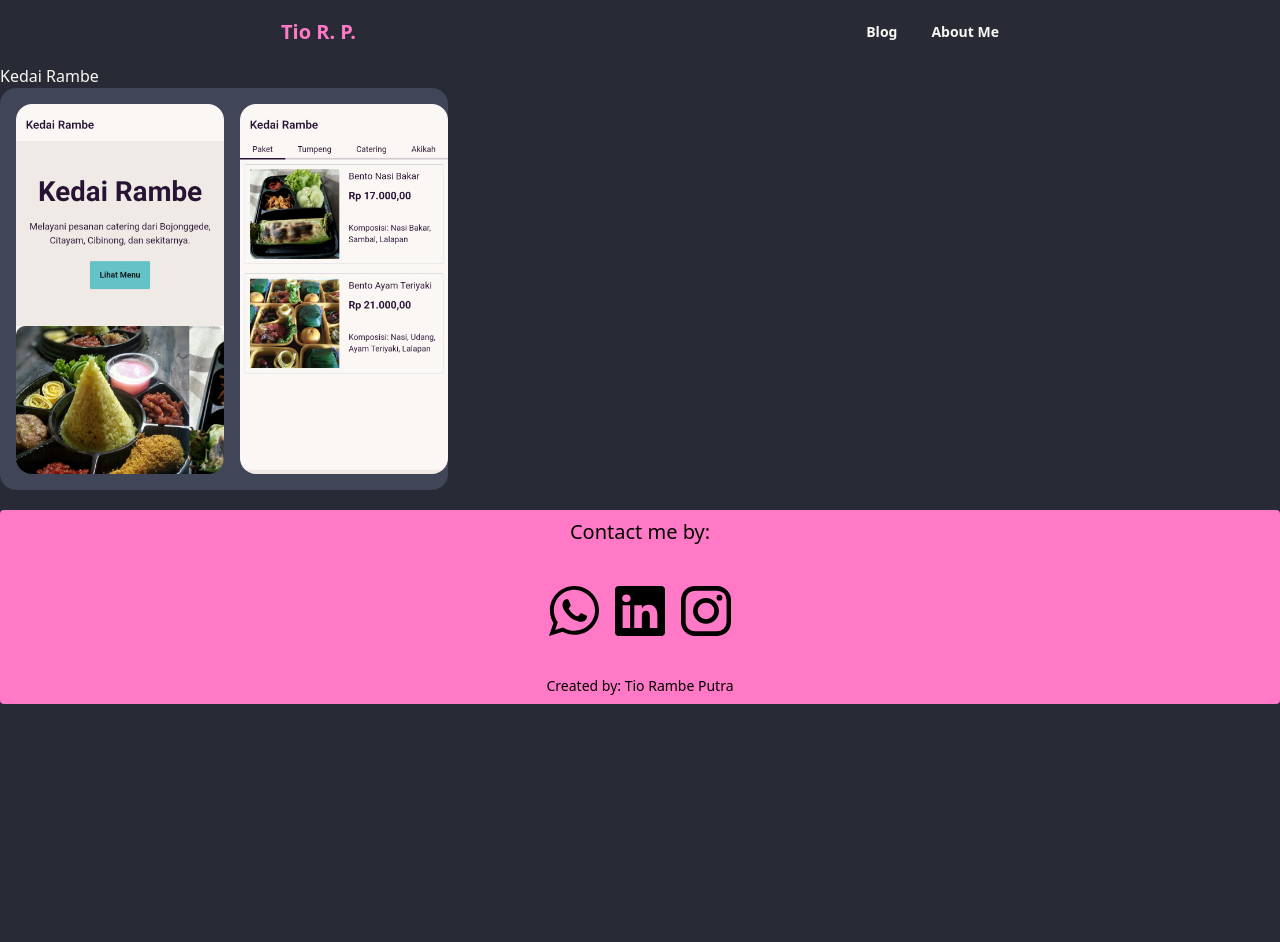
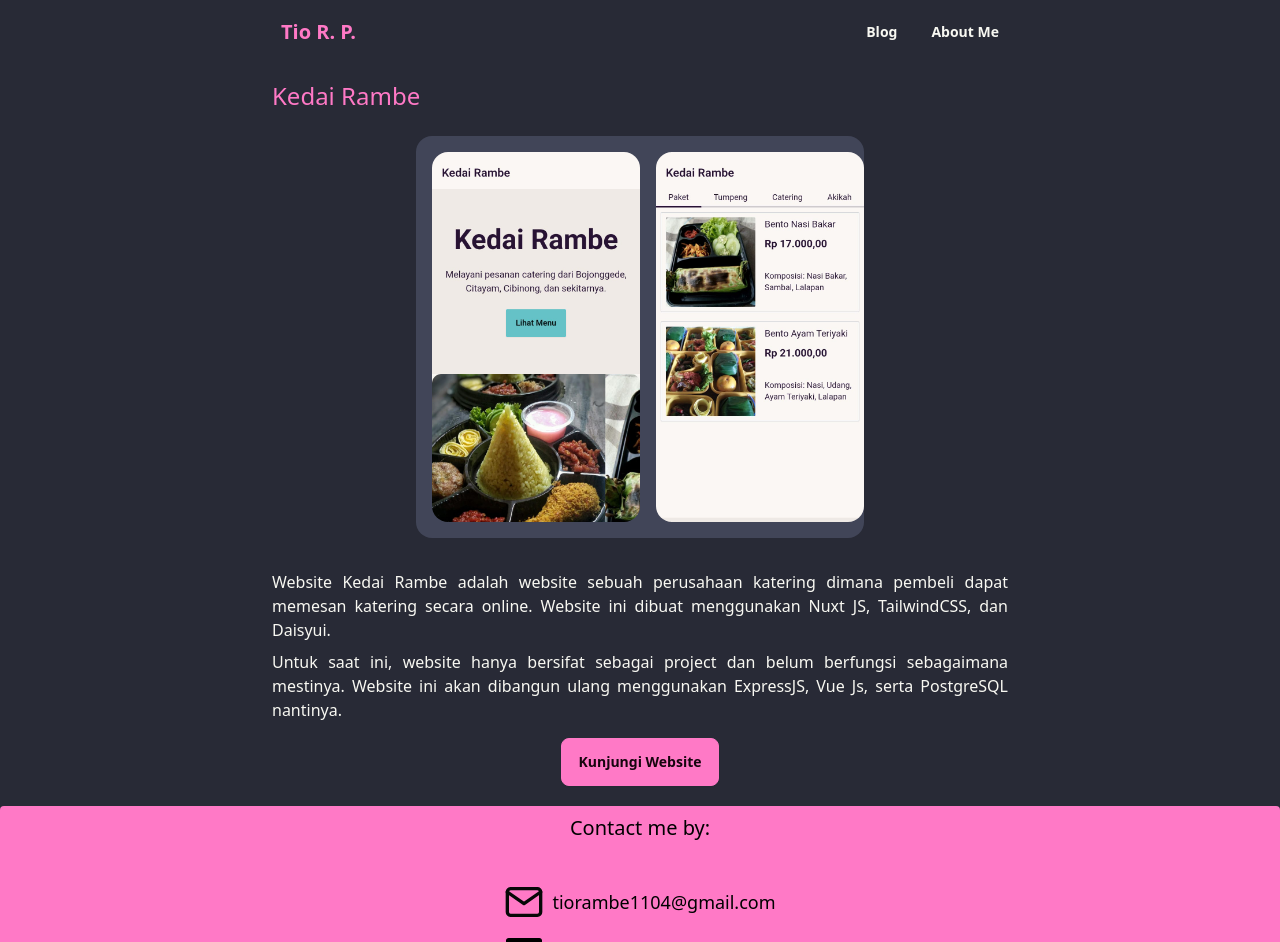
Before and after one commit to purplehaze11/personal-website, a Vue app: page /projects/kedairambe in a window 1280 px wide. Shown: the top 942 px of the page. Before the commit the page ends 800 px from the top, so only its background shows below. Built offline with nearby package versions, Linux system fonts and the light colour scheme.

Commit message:
Added content to kedai rambe page and fix footer

```diff
--- a/src/components/Home/TheBanner.vue
+++ b/src/components/Home/TheBanner.vue
@@ -1,5 +1,5 @@
 <template>
-  <div class="flex justify-between m-5">
+  <div class="flex justify-between m-4">
     <div class="w-2/5 me-4">
       <img class="rounded-full image-full" src="../../assets/foto.jpeg" alt="" />
     </div>
--- /dev/null
+++ b/src/components/Icon/IconEmail.vue
@@ -0,0 +1,16 @@
+<template>
+  <svg
+    xmlns="http://www.w3.org/2000/svg"
+    width="40"
+    height="40"
+    viewBox="0 0 24 24"
+    fill="none"
+    stroke="#070807"
+    stroke-width="2"
+    stroke-linecap="round"
+    stroke-linejoin="round"
+  >
+    <path d="M4 4h16c1.1 0 2 .9 2 2v12c0 1.1-.9 2-2 2H4c-1.1 0-2-.9-2-2V6c0-1.1.9-2 2-2z"></path>
+    <polyline points="22,6 12,13 2,6"></polyline>
+  </svg>
+</template>
--- a/src/components/Icon/IconInstagram.vue
+++ b/src/components/Icon/IconInstagram.vue
@@ -1,5 +1,5 @@
 <template>
-  <svg xmlns="http://www.w3.org/2000/svg" width="50" height="50" viewBox="0 0 24 24" fill="#000">
+  <svg xmlns="http://www.w3.org/2000/svg" width="40" height="36" viewBox="0 0 24 24" fill="#000">
     <path
       d="M16.98 0a6.9 6.9 0 0 1 5.08 1.98A6.94 6.94 0 0 1 24 7.02v9.96c0 2.08-.68 3.87-1.98 5.13A7.14 7.14 0 0 1 16.94 24H7.06a7.06 7.06 0 0 1-5.03-1.89A6.96 6.96 0 0 1 0 16.94V7.02C0 2.8 2.8 0 7.02 0h9.96zm.05 2.23H7.06c-1.45 0-2.7.43-3.53 1.25a4.82 4.82 0 0 0-1.3 3.54v9.92c0 1.5.43 2.7 1.3 3.58a5 5 0 0 0 3.53 1.25h9.88a5 5 0 0 0 3.53-1.25 4.73 4.73 0 0 0 1.4-3.54V7.02a5 5 0 0 0-1.3-3.49 4.82 4.82 0 0 0-3.54-1.3zM12 5.76c3.39 0 6.2 2.8 6.2 6.2a6.2 6.2 0 0 1-12.4 0 6.2 6.2 0 0 1 6.2-6.2zm0 2.22a3.99 3.99 0 0 0-3.97 3.97A3.99 3.99 0 0 0 12 15.92a3.99 3.99 0 0 0 3.97-3.97A3.99 3.99 0 0 0 12 7.98zm6.44-3.77a1.4 1.4 0 1 1 0 2.8 1.4 1.4 0 0 1 0-2.8z"
     />
--- a/src/components/Icon/IconLinkedin.vue
+++ b/src/components/Icon/IconLinkedin.vue
@@ -1,5 +1,5 @@
 <template>
-  <svg xmlns="http://www.w3.org/2000/svg" width="50" height="50" viewBox="0 0 24 24" fill="#000">
+  <svg xmlns="http://www.w3.org/2000/svg" width="40" height="36" viewBox="0 0 24 24" fill="#000">
     <path
       d="M22.23 0H1.77C.8 0 0 .77 0 1.72v20.56C0 23.23.8 24 1.77 24h20.46c.98 0 1.77-.77 1.77-1.72V1.72C24 .77 23.2 0 22.23 0zM7.27 20.1H3.65V9.24h3.62V20.1zM5.47 7.76h-.03c-1.22 0-2-.83-2-1.87 0-1.06.8-1.87 2.05-1.87 1.24 0 2 .8 2.02 1.87 0 1.04-.78 1.87-2.05 1.87zM20.34 20.1h-3.63v-5.8c0-1.45-.52-2.45-1.83-2.45-1 0-1.6.67-1.87 1.32-.1.23-.11.55-.11.88v6.05H9.28s.05-9.82 0-10.84h3.63v1.54a3.6 3.6 0 0 1 3.26-1.8c2.39 0 4.18 1.56 4.18 4.89v6.21z"
     />
--- a/src/components/Icon/IconWhatsapp.vue
+++ /dev/null
@@ -1,7 +0,0 @@
-<template>
-  <svg xmlns="http://www.w3.org/2000/svg" width="50" height="50" viewBox="0 0 24 24" fill="#000">
-    <path
-      d="M24 11.7c0 6.45-5.27 11.68-11.78 11.68-2.07 0-4-.53-5.7-1.45L0 24l2.13-6.27a11.57 11.57 0 0 1-1.7-6.04C.44 5.23 5.72 0 12.23 0 18.72 0 24 5.23 24 11.7M12.22 1.85c-5.46 0-9.9 4.41-9.9 9.83 0 2.15.7 4.14 1.88 5.76L2.96 21.1l3.8-1.2a9.9 9.9 0 0 0 5.46 1.62c5.46 0 9.9-4.4 9.9-9.83a9.88 9.88 0 0 0-9.9-9.83m5.95 12.52c-.08-.12-.27-.19-.56-.33-.28-.14-1.7-.84-1.97-.93-.26-.1-.46-.15-.65.14-.2.29-.75.93-.91 1.12-.17.2-.34.22-.63.08-.29-.15-1.22-.45-2.32-1.43a8.64 8.64 0 0 1-1.6-1.98c-.18-.29-.03-.44.12-.58.13-.13.29-.34.43-.5.15-.17.2-.3.29-.48.1-.2.05-.36-.02-.5-.08-.15-.65-1.56-.9-2.13-.24-.58-.48-.48-.64-.48-.17 0-.37-.03-.56-.03-.2 0-.5.08-.77.36-.26.29-1 .98-1 2.4 0 1.4 1.03 2.76 1.17 2.96.14.19 2 3.17 4.93 4.32 2.94 1.15 2.94.77 3.47.72.53-.05 1.7-.7 1.95-1.36.24-.67.24-1.25.17-1.37"
-    />
-  </svg>
-</template>
--- a/src/components/Navigation/TheFooter.vue
+++ b/src/components/Navigation/TheFooter.vue
@@ -1,13 +1,23 @@
 <template>
-  <footer class="p-2 mt-5 text-black rounded bg-primary footer footer-center">
-    <nav class="grid grid-flow-col gap-4">
+  <footer class="py-2 mt-5 w-full text-black rounded bg-primary footer footer-center">
+    <nav class="">
       <p class="text-xl">Contact me by:</p>
     </nav>
     <nav>
-      <div class="grid grid-flow-col gap-4">
-        <a><IconWhatsapp /></a>
-        <a><IconLinkedin /></a>
-        <a><IconInstagram /></a>
+      <div class="flex flex-col gap-4">
+        <a class="flex">
+          <IconEmail /><span class="text-lg leading-10 ms-2">tiorambe1104@gmail.com</span>
+        </a>
+        <a class="flex" href="https://www.linkedin.com/in/tio-rambe-putra/" target="_blank">
+          <IconLinkedin /><span class="text-lg leading-10 ms-2">Tio Rambe Putra</span>
+        </a>
+        <a
+          class="flex"
+          href="https://www.instagram.com/tayorambe?igsh=MW9sbmwwaWRmaTA1Yw=="
+          target="_blank"
+        >
+          <IconInstagram /><span class="text-lg leading-10 ms-2">@tayorambe</span>
+        </a>
       </div>
     </nav>
     <aside>
@@ -19,5 +29,5 @@
 <script setup>
 import IconInstagram from '../Icon/IconInstagram.vue'
 import IconLinkedin from '../Icon/IconLinkedin.vue'
-import IconWhatsapp from '../Icon/IconWhatsapp.vue'
+import IconEmail from '../Icon/IconEmail.vue'
 </script>
--- a/src/components/Project/ProjectBanner.vue
+++ b/src/components/Project/ProjectBanner.vue
@@ -1,8 +1,10 @@
 <template>
   <div>
-    <h1>{{ props.titleProject }}</h1>
-    <div class="p-4 space-x-4 max-w-md carousel carousel-center bg-neutral rounded-box">
-      <CarouselPhoto v-for="(item, index) in props.photos" :key="index" :link="item" />
+    <h1 class="mx-4 mt-4 mb-2 text-2xl text-primary">{{ props.titleProject }}</h1>
+    <div class="flex justify-center">
+      <div class="p-4 m-4 space-x-4 max-w-md carousel carousel-center bg-neutral rounded-box">
+        <CarouselPhoto v-for="(item, index) in props.photos" :key="index" :link="item" />
+      </div>
     </div>
   </div>
 </template>
--- a/src/components/Project/ProjectContent.vue
+++ b/src/components/Project/ProjectContent.vue
@@ -0,0 +1,17 @@
+<template>
+  <div class="m-4 text-justify">
+    <p class='mb-2'>{{ props.p1 }}</p>
+    <p>{{ props.p2 }}</p>
+    <div class="flex justify-center mt-4">
+      <a :href='props.url' target='_blank' class="btn btn-primary">Kunjungi Website</a>
+    </div>
+  </div>
+</template>
+
+<script setup>
+const props = defineProps({
+  p1: String,
+  p2: String,
+  url: String
+})
+</script>
--- a/src/views/KedaiRambePro.vue
+++ b/src/views/KedaiRambePro.vue
@@ -1,14 +1,23 @@
 <template>
-  <main>
+  <main class="mx-auto max-w-screen-md">
     <ProjectBanner :photos="photos" titleProject="Kedai Rambe" />
+    <ProjectContent :p1="p1" :p2="p2" url="https://kedairambe.biz.id/" />
   </main>
 </template>
 
 <script setup>
 import ProjectBanner from '@/components/Project/ProjectBanner.vue'
+import ProjectContent from '@/components/Project/ProjectContent.vue'
+
 import kedairambe1 from '../assets/kedairambe1.jpeg'
 import kedairambe2 from '../assets/kedairambe2.jpeg'
 import kedairambe3 from '../assets/kedairambe3.jpeg'
 
 const photos = [kedairambe1, kedairambe2, kedairambe3]
+
+const p1 =
+  'Website Kedai Rambe adalah website sebuah perusahaan katering dimana pembeli dapat memesan katering secara online. Website ini dibuat menggunakan Nuxt JS, TailwindCSS, dan Daisyui.'
+
+const p2 =
+  'Untuk saat ini, website hanya bersifat sebagai project dan belum berfungsi sebagaimana mestinya. Website ini akan dibangun ulang menggunakan ExpressJS, Vue Js, serta PostgreSQL nantinya.'
 </script>
```
